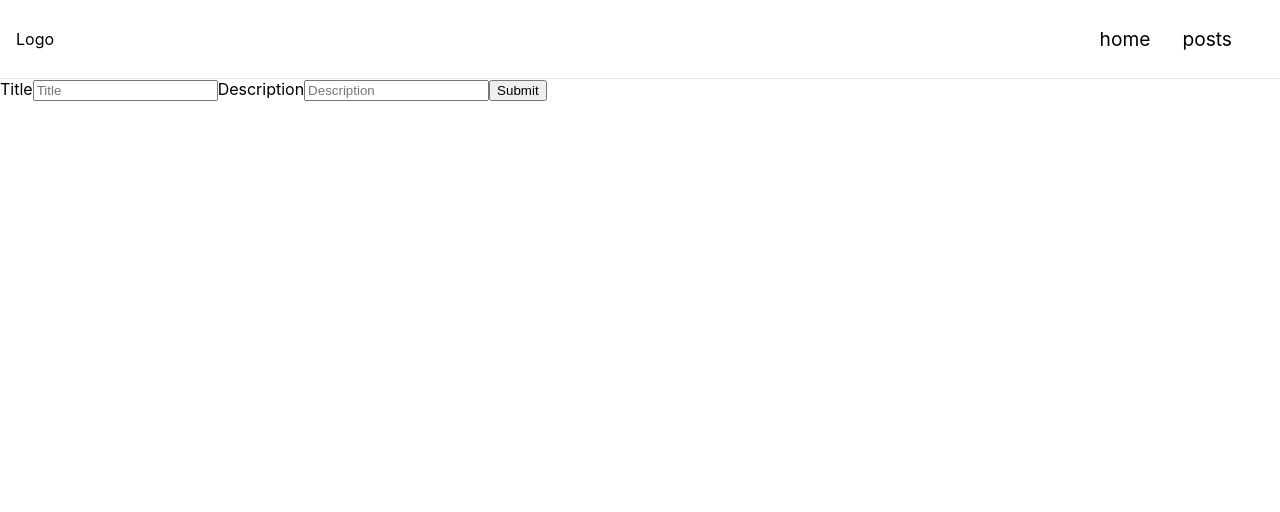
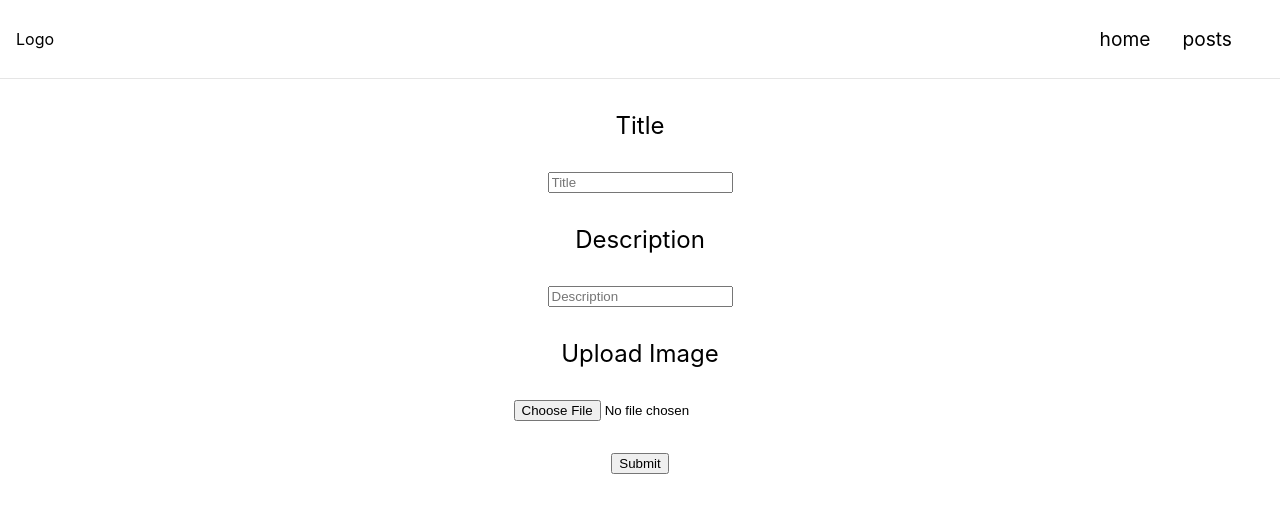
Before and after one commit to troias/Strapi-blog, a Next.js app in the folder front-end/: page /posts/create in a window 1280 px wide. Shown: the top 512 px of the page. Built offline with nearby package versions, Linux system fonts and the light colour scheme.

Commit message:
finished add feature on form

```diff
--- /dev/null
+++ b/front-end/components/posts/addPostForm.js
@@ -0,0 +1,104 @@
+import { useFormik } from "formik";
+
+import * as Yup from "yup";
+import classes from "./createPostPage.module.css";
+
+const CreatePostSchema = Yup.object().shape({
+    title: Yup.string()
+        .min(2, 'Title Too Short!')
+        .max(50, 'Title Too Long!')
+        .required(' Title Required'),
+    description: Yup.string()
+        .min(2, 'Description Too Short!')
+        .max(50, 'Description Too Long!')
+        .required('Description required'),
+    file: Yup.mixed().required('Image is required')
+});
+
+const AddPostForm = () => {
+    const addPostHandler = async (postObj) => {
+
+        const req = await fetch(`${process.env.NEXT_PUBLIC_STRAPI_API_URL}/posts`, {
+            method: 'POST',
+            body: postObj
+        })
+
+        const res = await req.json()
+        console.log("handlerObjResp", res);
+    };
+
+    const formik = useFormik({
+        initialValues: {
+            title: "",
+            description: "",
+            file: null, // this is the file object
+        },
+        validationSchema: CreatePostSchema,
+
+        onSubmit: async (values) => {
+            console.log("values", values);
+
+            // console.log("data", data);
+            const formData = new FormData()
+            formData.append('data', JSON.stringify({ description: values.description, title: values.title }))
+            formData.append('files.image', values.file)
+
+            await addPostHandler(formData);
+        },
+    });
+    // console.log("formik", formik);
+    return (
+        <div className={classes.addPostContainer}>
+            <form onSubmit={formik.handleSubmit}>
+                <div>
+                    <label htmlFor="title">Title</label>
+                    <input
+                        id="title"
+                        placeholder="Title"
+                        type="text"
+                        onChange={formik.handleChange}
+                        value={formik.values.title}
+                    />
+                </div>
+                <div>
+                    <label htmlFor="description">Description</label>
+                    <input
+                        id="description"
+                        placeholder="Description"
+                        type="text"
+                        onChange={formik.handleChange}
+                        value={formik.values.description}
+                    />
+                </div>
+                <div>
+                    <label htmlFor="image">Upload Image</label>
+                    <input
+                        type="file"
+                        name="file"
+                        placeholder="image"
+                        onChange={(event) => {
+                            formik.setFieldValue("file", event.currentTarget.files[0]);
+                        }}
+                    />
+                </div>
+
+                <div className={classes.formActions}>
+                    <button type="submit">Submit</button>
+                </div>
+
+                <div>
+                    {formik.errors.title && formik.touched.title ? (
+                        <p>{formik.errors.title}</p>
+                    ) : null}
+                </div>
+                <div>
+                    {formik.errors.description && formik.touched.description ? (
+                        <p>{`${formik.errors.description}`}</p>
+                    ) : null}
+                </div>
+            </form>
+        </div>
+    );
+};
+
+export default AddPostForm;
--- /dev/null
+++ b/front-end/components/posts/createPostPage.module.css
@@ -0,0 +1,30 @@
+.addPostContainer {
+   display: flex;
+  flex-direction: column;
+  align-items: center;
+  justify-content: center;
+  width: 100%;
+  height: 100%;
+  background-color: #fff;
+
+}
+
+.addPostContainer div {
+  display: flex;
+  flex-direction: column;
+  align-items: center;
+  justify-content: center;
+  width: 100%;
+  height: 100%;
+  background-color: #fff;
+
+}
+
+.addPostContainer div label {
+  margin-bottom: 2rem;
+  margin-top: 2rem;
+  font-size: 1.5rem;}
+
+  .formActions {
+    margin-top: 2rem;
+  }
--- a/front-end/helper/strapiApi.js
+++ b/front-end/helper/strapiApi.js
@@ -20,10 +20,7 @@ export const addPost = async (post) => {
 
     const req = await fetch(`${process.env.NEXT_PUBLIC_STRAPI_API_URL}/posts`, {
         method: 'POST',
-        headers: {
-            'Content-Type': 'application/json'
-        },
-        body: JSON.stringify(post)
+        body: post
     })
     const res = await req.json()
     return res
--- a/front-end/pages/api/posts.js
+++ b/front-end/pages/api/posts.js
@@ -1,4 +1,5 @@
-import {addPost} from '../../helper/strapiApi'
+import { addPost } from '../../helper/strapiApi'
+
 
 const Handler = async (req, res) => {
 
@@ -9,10 +10,9 @@ const Handler = async (req, res) => {
     if (req.method === 'POST') {
 
         const postData = req.body
-        // console.log(postData)
         const addPostToStrapi = await addPost(postData)
         const response = await addPostToStrapi
-        // console.log("postApi", response)
+        console.log("postApi", response)
         res.status(200).json(response)
         // await addPost(req.body)
         // .then(post => {
--- a/front-end/pages/posts/[slug].js
+++ b/front-end/pages/posts/[slug].js
@@ -5,9 +5,9 @@ import Image from 'next/image'
 import { useRouter } from 'next/router'
 
 const PostDetail = ({ post }) => {
-    console.log("postProps", post)
-    const { query } = useRouter()
-    console.log("params", query)
+
+    // const { query } = useRouter()
+
     return (
         <div>
             {post.description}
--- a/front-end/pages/posts/create/index.js
+++ b/front-end/pages/posts/create/index.js
@@ -1,85 +1,13 @@
-
-import { useFormik } from 'formik';
-
-import * as Yup from 'yup';
-
-const addPostHandler = async (postObj) => {
-
-    const req = await fetch(`/api/posts`, {
-        method: 'POST',
-        headers: {
-            'Content-Type': 'application/json'
-        },
-        body: JSON.stringify(postObj)
-    })
-
-    const res = await req.json()
-    console.log("addPostHandler", res)
-
-
-};
-
-const SignupSchema = Yup.object().shape({
-    title: Yup.string()
-        .min(2, 'Title Too Short!')
-        .max(50, 'Title Too Long!')
-        .required(' Title Required'),
-    description: Yup.string()
-        .min(2, 'Description Too Short!')
-        .max(50, 'Description Too Long!')
-        .required('Description required'),
-});
-
-const AddPostForm = () => {
-
-
-    const formik = useFormik({
-        initialValues: {
-            title: '',
-            description: '',
-        },
-        validationSchema: SignupSchema,
-        onSubmit: async values => {
-            await addPostHandler(values)
-        },
-
-
-    })
-
-
-    // console.log("formik", Object.keys(formik.errors))
-
-
-    return (
-        <form onSubmit={formik.handleSubmit}>
-
-            <label htmlFor="title">Title</label>
-
-            <input id="title" placeholder="Title" type="text" onChange={formik.handleChange} value={formik.values.title} />
-            <label htmlFor="description">Description</label>
-            <input id="description" placeholder="Description" type="text" onChange={formik.handleChange} value={formik.values.description} />
-            <button type="submit">Submit</button>
-            <p> {formik.errors.title && formik.touched.title ? <div>{formik.errors.title}</div> : null} </p>
-            <p>{formik.errors.description && formik.touched.description ? <div>{`${formik.errors.description}`}</div> : null } </p>
-        </form>
-    )
-
-}
+import AddPostForm from "../../../components/posts/addPostForm"
 
 
 
 const CreatePost = () => {
 
+    return (
 
+            <AddPostForm />
 
-
-
-
-
-    return (
-        <div>
-            <AddPostForm />
-        </div>
     )
 }
 
```
